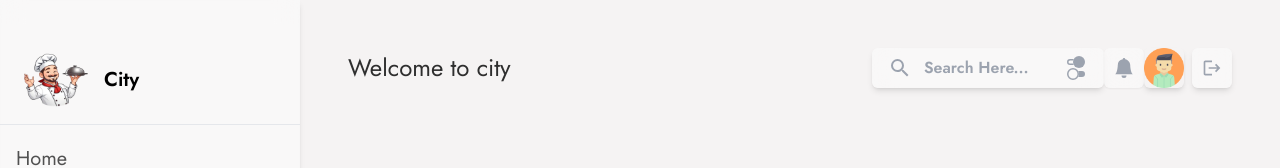
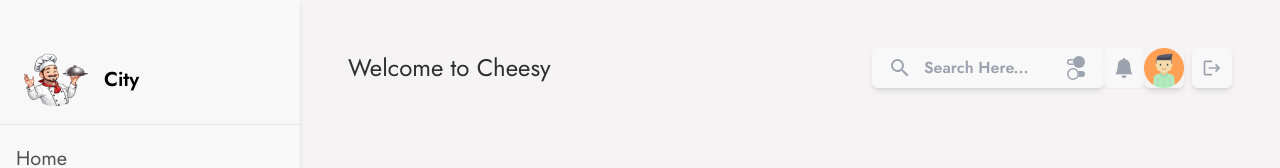
Before and after one commit to Arunmozhi11/Restaurant_Application, a React (Create React App) app: page /Dashboard in a window 1280 px wide. Shown: the top 168 px of the page. Built offline with nearby package versions, Linux system fonts and the light colour scheme; no server answers.

Commit message:
Update DBHeader.jsx

```diff
--- a/src/components/DBHeader.jsx
+++ b/src/components/DBHeader.jsx
@@ -29,7 +29,7 @@ const DBHeader = () => {
   return (
     <div className="w-full flex items-center justify-between gap-3">
       <p className="text-2xl  text-headingColor">
-        Welcome to city
+        Welcome to Cheesy
         {user?.name && (
           <span className="block text-base text-gray-500">{`Hello ${user?.name}...!`}</span>
         )}
```
